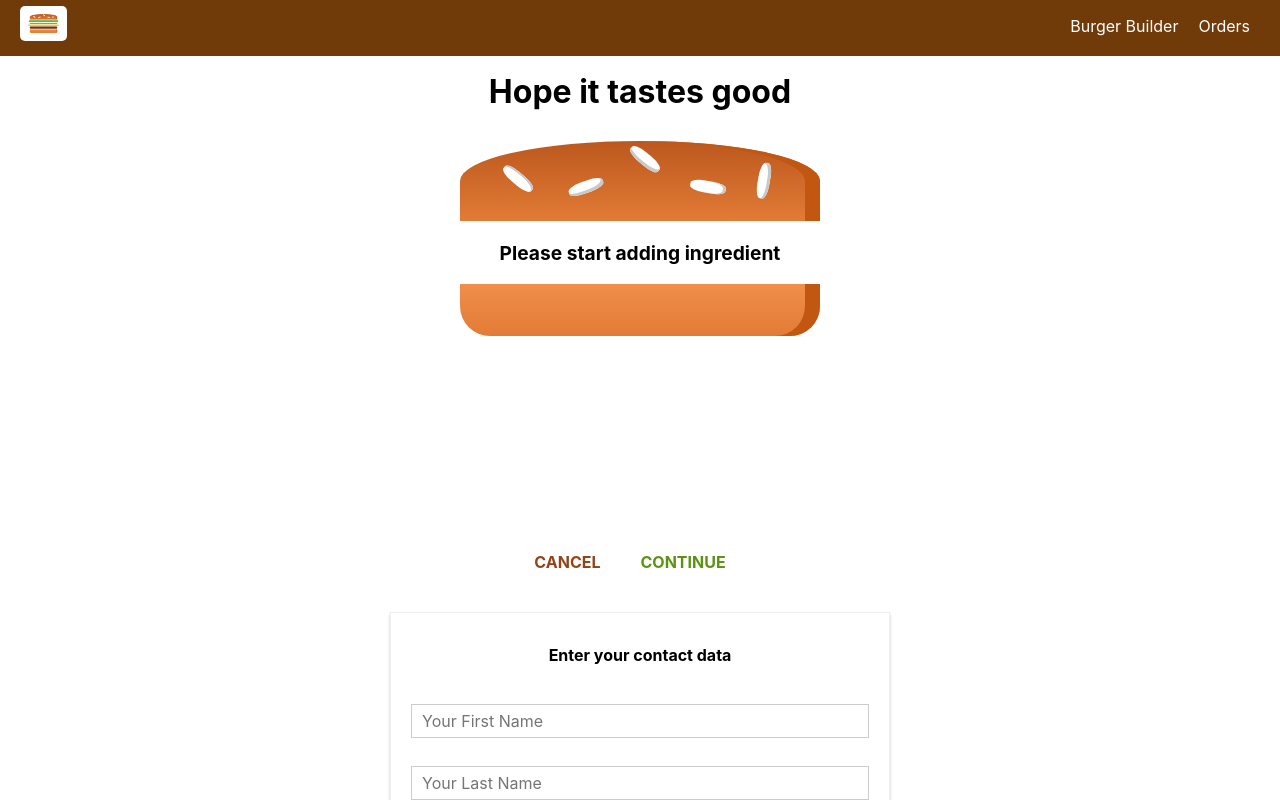
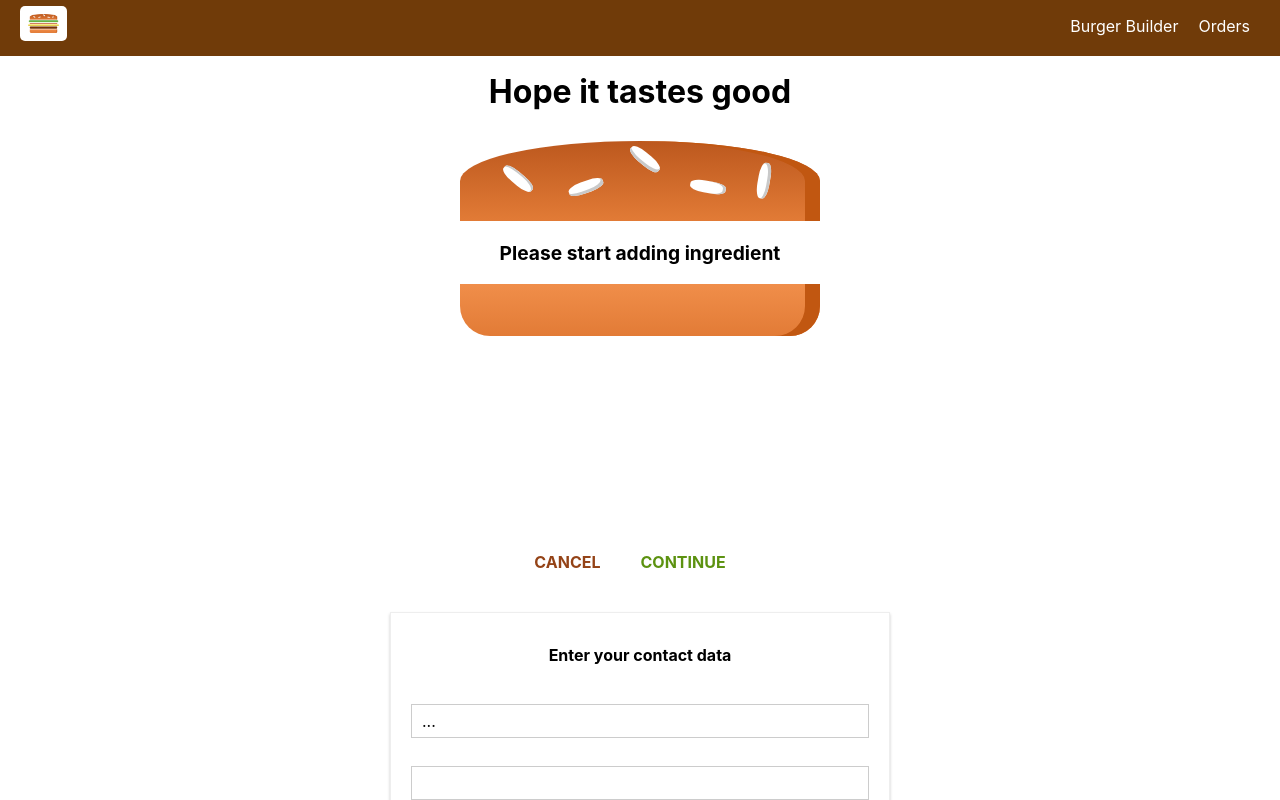
Before and after one commit to lununglee/BurgerBuilder, a React (Create React App) app: page /checkout in a window 1280 px wide. Both pictures are taken after a click on the button "CONTINUE". Shown: the top 800 px of the page. Built offline with nearby package versions, Linux system fonts and the light colour scheme.

Commit message:
R52 - Setting up a JS Config for the Form

```diff
--- a/src/components/Forms/Input/Input.js
+++ b/src/components/Forms/Input/Input.js
@@ -4,15 +4,15 @@ import styles from './Input.module.css'
 
 const input = (props) => {
 	let inputElement = null
-	switch (props.inputtype) {
+	switch (props.elementType) {
 		case ('input'):
-			inputElement = <input className={styles.InputElement} {...props}/>
+			inputElement = <input className={styles.InputElement} {...props.elementConfig} value={props.value}/>
 			break
 		case ('textearea'):
-			inputElement = <texearea className={styles.InputElement} {...props}/>
+			inputElement = <texearea className={styles.InputElement} {...props.elementConfig} value={props.value}/>
 			break
 		default:
-			inputElement = <input className={styles.InputElement} {...props}/>
+			inputElement = <input className={styles.InputElement} {...props.elementConfig} value={props.value}/>
 	}
 	return (
 		<div className={styles.Input}>
--- a/src/containers/Checkout/ContactData/ContactData.js
+++ b/src/containers/Checkout/ContactData/ContactData.js
@@ -9,15 +9,70 @@ import Input from '../../../components/Forms/Input/Input'
 
 class ContactData extends Component {
 	state = {
-		contactData: {
-			firstName: '',
-			lastName: '',
-			email: '',
-			address: {
-				street: '',
-				city: '',
-				postal: '',
-				country: ''
+		orderForm: {
+			firstName: {
+				elementType: 'input',
+				elementConfig: {
+					type: 'text',
+					placeholder: 'Your first name'
+				},
+				value: ''
+			},
+			lastName: {
+				elementType: 'input',
+				elementConfig: {
+					type: 'text',
+					placeholder: 'Your last name'
+				},
+				value: ''
+			},
+			street: {
+				elementType: 'input',
+				elementConfig: {
+					type: 'text',
+					placeholder: 'Street'
+				},
+				value: ''
+			},
+			city: {
+				elementType: 'input',
+				elementConfig: {
+					type: 'text',
+					placeholder: 'City'
+				},
+				value: ''
+			},
+			postal: {
+				elementType: 'input',
+				elementConfig: {
+					type: 'text',
+					placeholder: 'Postal Code'
+				},
+				value: ''
+			},
+			country: {
+				elementType: 'input',
+				elementConfig: {
+					type: 'text',
+					placeholder: 'Country'
+				},
+				value: ''
+			},
+			email: {
+				elementType: 'input',
+				elementConfig: {
+					type: 'email',
+					placeholder: 'Your email'
+				},
+				value: ''
+			},
+			deliverMethod: {
+				elementType: 'select',
+				elementConfig: {
+					options: [{value: 'fastest', displayValue: 'Fastest'}],
+					options: [{value: 'cheapest', displayValue: 'Cheapest'}]
+				},
+				value: ''
 			}
 		},
 		loading: false,
@@ -28,17 +83,7 @@ class ContactData extends Component {
 		this.setState({loading: true})
 		const order = {
 			ingredients: this.props.ingredients,
-			price: this.props.price,
-			customerData: {
-				firstName: "ASDASDASd",
-				lastName: "Storm",
-				street: "1234 College Ln",
-				city: "Lalaland",
-				postal: "55555",
-				country: "Cloud City",
-				email: "rebecca.storm@testmail.com"
-			},
-			deliverMethod: "urgent"
+			price: this.props.price
 		}
 		Axios.post('/orders.json', order)
 			.then(response => {
@@ -51,13 +96,13 @@ class ContactData extends Component {
 	render () {
 		let form = (
 			<form>
-					<Input inputtype="input" type="text" name="firstName" placeholder="Your First Name" />
+					<Input inputElement="..." elementConfig="..." value="..." />
 					<Input inputtype="input" type="text" name="lastName" placeholder="Your Last Name" />
-					<Input inputtype="input" type="text" name="email" placeholder="Your Email" />
+					<Input inputtype="input" type="email" name="email" placeholder="Your Email" />
 					<Input inputtype="input" type="text" name="street" placeholder="Your Street" />
 					<Input inputtype="input" type="text" name="city" placeholder="Your City" />
 					<Input inputtype="input" type="text" name="postal" placeholder="Your Postal Code" />
-					<Input inputtype="input" type="text" name="country" placeholder="Your Country" />
+					<Input inputtype="input" type="options" name="country" placeholder="Your Country" />
 				</form>
 		)
 		if (this.state.loading) {
```
